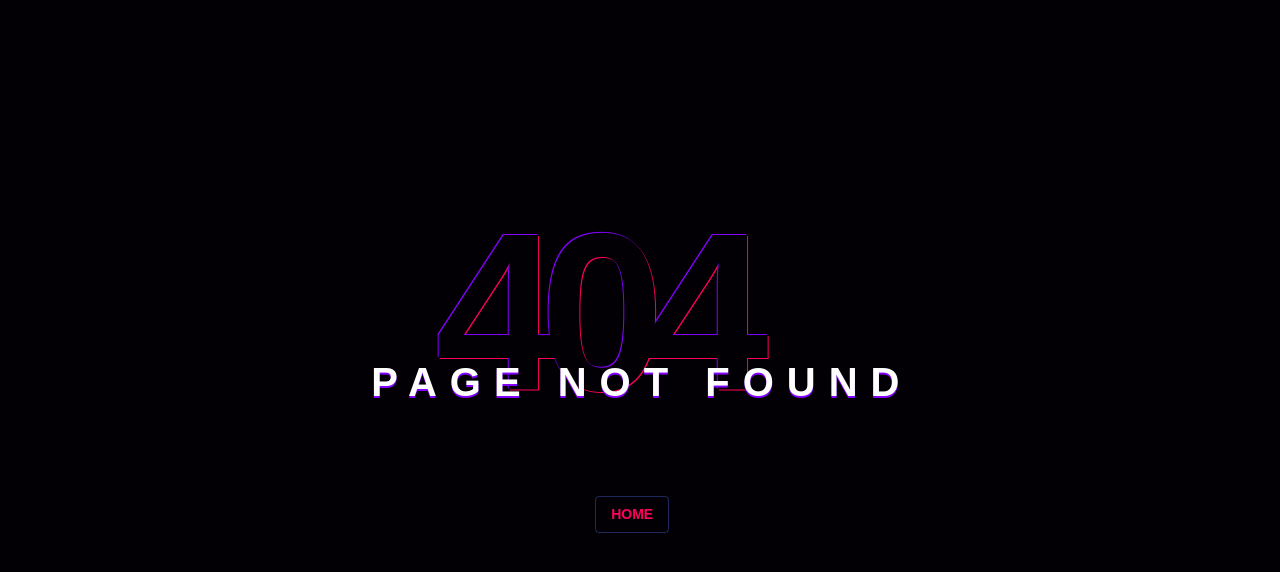
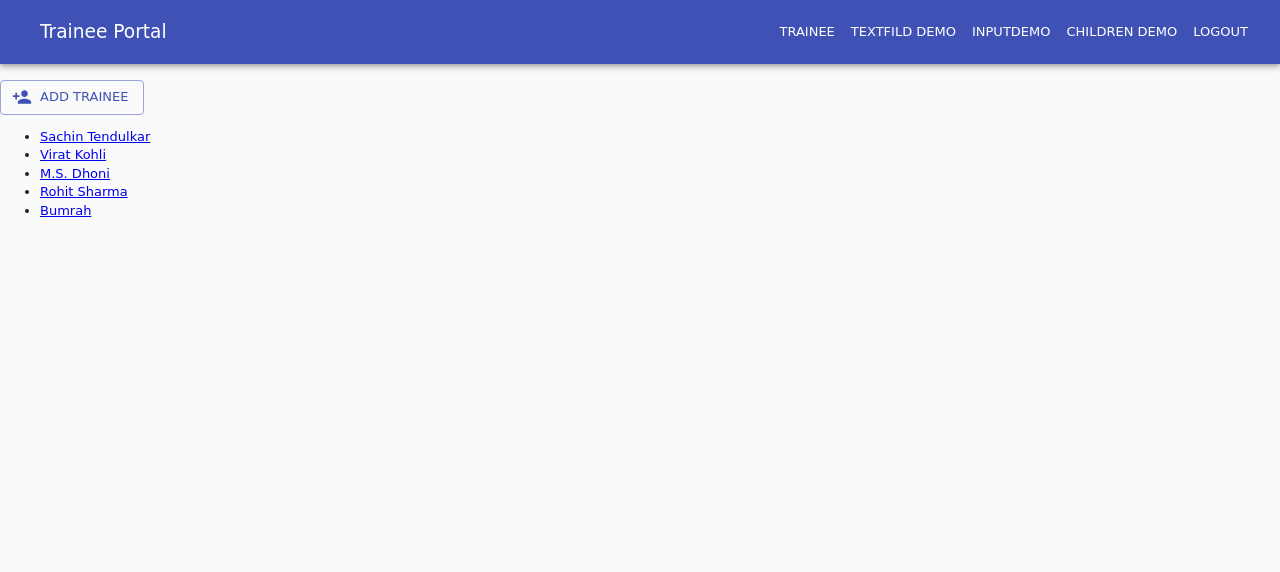
Before and after one commit to Aviral-swa/javascript-client, a React (Create React App) app: page /add-trainee in a window 1280 px wide. Before the commit this address had no page. Shown: the top 572 px of the page. Built offline with nearby package versions, Linux system fonts and the light colour scheme.

Commit message:
feat: add dynamic routes(#41016)

```diff
--- a/src/App.jsx
+++ b/src/App.jsx
@@ -1,19 +1,17 @@
 import React from 'react';
 import { ThemeProvider } from '@material-ui/core/styles';
-// import { BrowserRouter as Router, Route, Switch } from 'react-router-dom';
+import { BrowserRouter as Router, Switch, Route } from 'react-router-dom';
 import theme from './theme';
-// import { AuthRoute, PrivateRoute } from './routes';
-import { Trainee } from './pages';
+import { PrivateRoute, AuthRoute } from './routes';
 
 const App = () => (
   <ThemeProvider theme={theme}>
-    {/* <Router>
-        <Switch>
-          <Route path="/login" component={AuthRoute} />
-          <Route default component={PrivateRoute} />
-        </Switch>
-      </Router> */}
-    <Trainee />
+    <Router>
+      <Switch>
+        <Route path="/login" component={AuthRoute} />
+        <Route default component={PrivateRoute} />
+      </Switch>
+    </Router>
   </ThemeProvider>
 );
 
--- a/src/layouts/components/Navbar/Navbar.jsx
+++ b/src/layouts/components/Navbar/Navbar.jsx
@@ -2,6 +2,7 @@ import React from 'react';
 import {
   makeStyles, AppBar, Toolbar, Typography, Button, CssBaseline,
 } from '@material-ui/core';
+import { Link } from 'react-router-dom';
 
 const useStyles = makeStyles((theme) => ({
   root: {
@@ -10,6 +11,9 @@ const useStyles = makeStyles((theme) => ({
   title: {
     flexGrow: 1,
     margin: theme.spacing(2),
+  },
+  button: {
+    color: 'white',
   },
 }));
 
@@ -24,11 +28,19 @@ const Navbar = () => {
           <Typography variant="h6" className={classes.title}>
             Trainee Portal
           </Typography>
-          <div className={classes.menu}>
-            <Button href="/add-trainee" color="inherit">TRAINEE</Button>
-            <Button href="/textfield-demo" color="inherit">TEXTFILD DEMO</Button>
-            <Button href="/input-demo" color="inherit">INPUTDEMO</Button>
-            <Button href="/children-demo" color="inherit">CHILDREN DEMO</Button>
+          <div>
+            <Link to="/add-trainee">
+              <Button className={classes.button}>TRAINEE</Button>
+            </Link>
+            <Link to="/textfield-demo">
+              <Button className={classes.button}>TEXTFILD DEMO</Button>
+            </Link>
+            <Link to="/input-demo">
+              <Button className={classes.button}>INPUTDEMO</Button>
+            </Link>
+            <Link to="/children-demo">
+              <Button className={classes.button}>CHILDREN DEMO</Button>
+            </Link>
             <Button color="inherit">Logout</Button>
           </div>
         </Toolbar>
--- a/src/pages/Trainee/Trainee.jsx
+++ b/src/pages/Trainee/Trainee.jsx
@@ -1,25 +1,15 @@
 import React from 'react';
-import { BrowserRouter as Router, Switch, Route } from 'react-router-dom';
+import { Switch, Route } from 'react-router-dom';
 import TraineeList from './TraineeList';
 import TraineeDetail from './TraineeDetail';
-import trainees from './data/trainee';
 import { NoMatch } from '..';
 
-const renderTrainee = (routerProps) => {
-  const traineeId = parseInt(routerProps.match.params.id, 10);
-  const foundTrainee = trainees.find((traineeObj) => traineeObj.id === traineeId);
-  return (foundTrainee ? <TraineeDetail trainee={foundTrainee} /> : <NoMatch />);
-};
-
 const Trainee = () => (
-  <Router>
-    <Switch>
-      <Route exact path="/" component={TraineeList} />
-      <Route exact path="/trainee" component={TraineeList} />
-      <Route exact path="/trainee/:id" render={(routerProps) => renderTrainee(routerProps)} />
-      <Route default component={NoMatch} />
-    </Switch>
-  </Router>
+  <Switch>
+    <Route exact path="/add-trainee" component={TraineeList} />
+    <Route exact path="/add-trainee/:id" render={(routerProps) => <TraineeDetail routerProps={routerProps} />} />
+    <Route default component={NoMatch} />
+  </Switch>
 );
 
 export default Trainee;
--- a/src/pages/Trainee/TraineeDetail.jsx
+++ b/src/pages/Trainee/TraineeDetail.jsx
@@ -1,46 +1,79 @@
 import React from 'react';
+import PropTypes from 'prop-types';
 import moment from 'moment';
 import {
-  Paper, makeStyles, Typography,
+  Paper, makeStyles, Typography, Button,
 } from '@material-ui/core';
+import trainees from './data/trainee';
+import { NoMatch } from '../NoMatch';
 
 const useStyles = makeStyles((theme) => ({
   root: {
     display: 'flex',
+    flexDirection: 'column',
+  },
+  container: {
+    display: 'flex',
+    padding: '5px',
     '& > *': {
       margin: theme.spacing(1),
-      width: theme.spacing(50),
-      height: theme.spacing(20),
+      height: theme.spacing(18),
     },
+  },
+  image: {
+    position: 'relative',
+    top: '63px',
+    background: 'grey',
+    padding: '60px 60px',
+    margin: '1px',
+  },
+  content: {
+    margin: '6px',
+  },
+  button: {
+    margin: theme.spacing(1),
   },
 }));
 
-const TraineeDetail = (trainee) => {
-  const getDate = () => moment().format('dddd, MMMM Do YYYY, h:mm:ss a');
+const TraineeDetail = (props) => {
+  const { routerProps: { match: { params: { id } }, history: { goBack } } } = props;
+  const trainee = trainees.find((traineeObj) => traineeObj.id === id);
+  if (!trainee) {
+    return <NoMatch />;
+  }
+
+  const getDate = (date) => moment(date).format('dddd, MMMM Do YYYY, h:mm:ss a');
   const classes = useStyles();
 
   return (
+    <>
       <div className={classes.root}>
-      <Paper elevation={3}>
+        <Paper fullWidth elevation={3} className={classes.container}>
           <div>
-          <Typography variant="body1">
-            Thumbnail
-          </Typography>
+            <img className={classes.image} alt="Thumbnail" />
           </div>
-        <div>
+          <div className={classes.content}>
             <Typography variant="h5">
               {trainee.name}
             </Typography>
+            <Typography variant="caption" color="textSecondary">
+              {getDate(trainee.createdAt)}
+            </Typography>
             <Typography variant="body2">
-            {getDate()}
-          </Typography>
-          <Typography variant="caption">
               {trainee.email}
             </Typography>
           </div>
         </Paper>
       </div>
+      <Button className={classes.button} variant="outlined" size="large" onClick={() => goBack()}>
+        Back
+      </Button>
+    </>
   );
 };
 
+TraineeDetail.propTypes = {
+  routerProps: PropTypes.object.isRequired,
+};
+
 export default TraineeDetail;
--- a/src/pages/Trainee/TraineeList.jsx
+++ b/src/pages/Trainee/TraineeList.jsx
@@ -1,8 +1,9 @@
 import React, { useState } from 'react';
 import Button from '@material-ui/core/Button';
 import PersonAddIcon from '@material-ui/icons/PersonAdd';
-import { BrowserRouter as Router, Link } from 'react-router-dom';
+import { Link } from 'react-router-dom';
 import { AddDialog } from './components';
+import trainee from './data/trainee';
 
 const TraineeList = () => {
   const [open, setOpen] = useState(false);
@@ -29,25 +30,17 @@ const TraineeList = () => {
       >
         Add Trainee
       </Button>
-      <Router>
-        <ul>
-          <li>
-            <Link to="/5c6c47af7740654f0915fac9">Sachin Tendulkar</Link>
-          </li>
-          <li>
-            <Link to="/5c6c47af7740654f0455fac9">Virat Kohli</Link>
-          </li>
-          <li>
-            <Link to="/5c6567af7740654f0915fac9">M.S. Dhoni</Link>
-          </li>
-          <li>
-            <Link to="/5c6c47af7747854f0915fac9">Rohit Sharma</Link>
-          </li>
-          <li>
-            <Link to="/5c6c47af7740654f0915876c9">Bumrah</Link>
-          </li>
-        </ul>
-      </Router>
+      <ul>
+        {
+          trainee.map((obj) => (
+            <li key={obj.id}>
+              <Link to={`/add-trainee/${obj.id}`}>
+                {obj.name}
+              </Link>
+            </li>
+          ))
+        }
+      </ul>
       <AddDialog
         open={open}
         onClose={handleClose}
--- a/src/routes/PrivateRoute.jsx
+++ b/src/routes/PrivateRoute.jsx
@@ -11,7 +11,6 @@ const PrivateRoute = () => (
   <Router>
     <div>
       <PrivateLayout />
-      <Router>
       <Switch>
         <Route
           exact
@@ -22,10 +21,9 @@ const PrivateRoute = () => (
         <Route exact path="/textfield-demo" component={TextFieldDemo} />
         <Route exact path="/input-demo" component={InputDemo} />
         <Route exact path="/children-demo" component={ChildrenDemo} />
-          <Route exact path="/add-trainee" component={Trainee} />
+        <Route path="/add-trainee" component={Trainee} />
         <Route default component={NoMatch} />
       </Switch>
-      </Router>
     </div>
   </Router>
 );
```
Lines whose indentation alone changed are shown as unchanged.
